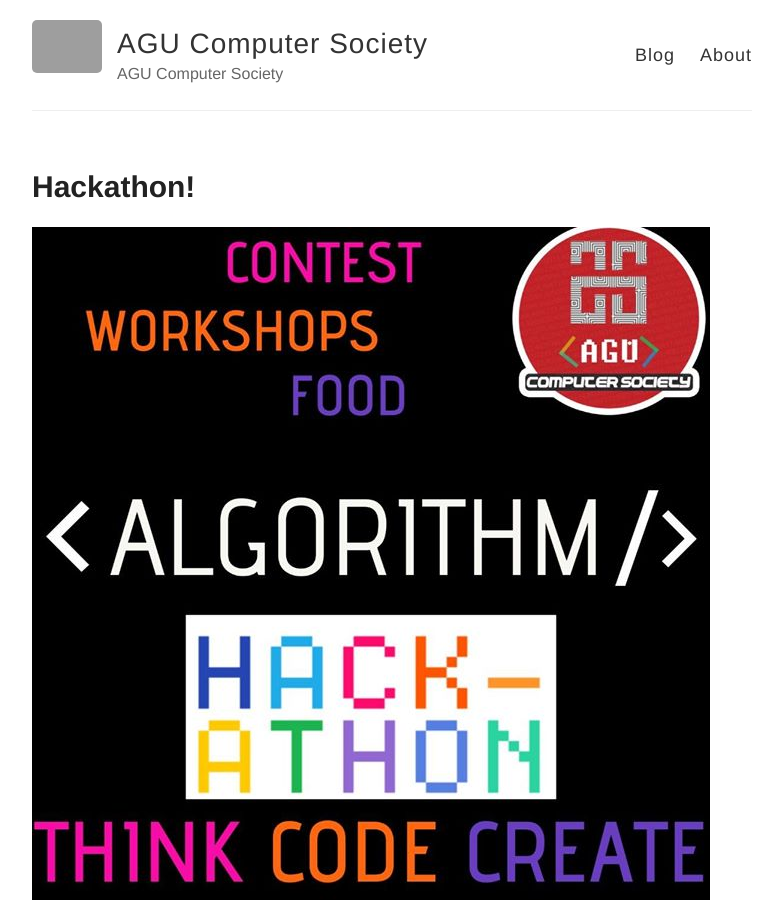
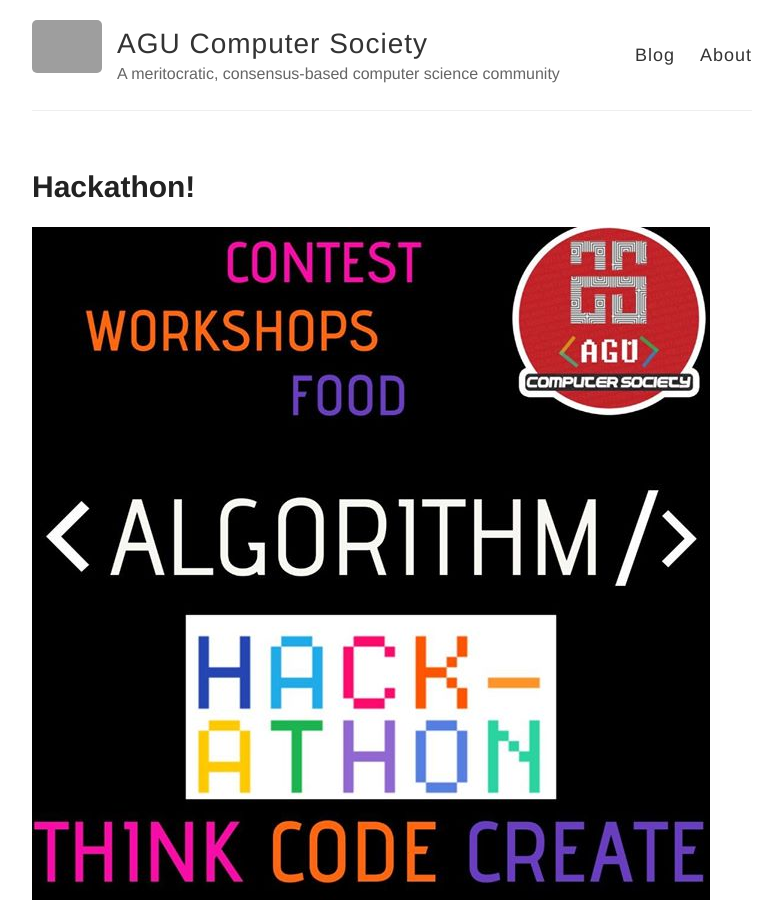
Before and after one commit to agucomputersociety/agucomputersociety.github.io, a Jekyll site: the page built from index.html, in a window 1280 px wide and 900 px high. Shown: the whole window, without its empty margins (248-1030 px from the left). Built offline with Jekyll 4.4.1, drawn with Linux system fonts in a browser that asks for light colours; grey boxes are pictures that could not be loaded.

Commit message:
update description

```diff
--- a/_config.yml
+++ b/_config.yml
@@ -6,7 +6,7 @@
 name: AGU Computer Society
 
 # Short bio or description (displayed in the header)
-description: AGU Computer Society
+description: A meritocratic, consensus-based computer science community
 
 # URL of your avatar or profile pic (you could use your GitHub profile pic)
 avatar: https://scontent.fasr1-2.fna.fbcdn.net/v/t1.0-9/46806638_1944674415835568_3467245794329886720_n.png?_nc_cat=105&_nc_ohc=1_PtfTV6IaEAX89eb1B&_nc_ht=scontent.fasr1-2.fna&oh=40b7085f4cfcfa1c4739d51adda4bcd0&oe=5EC7E555
```
